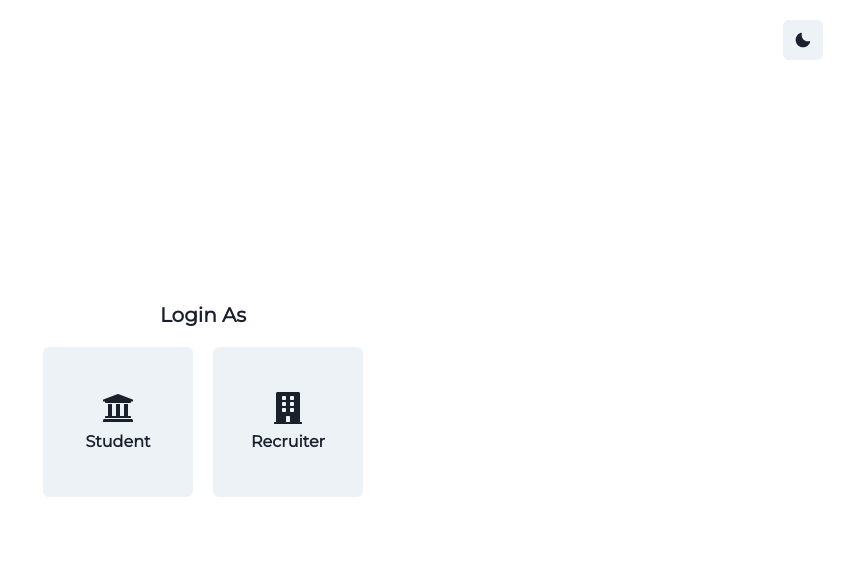
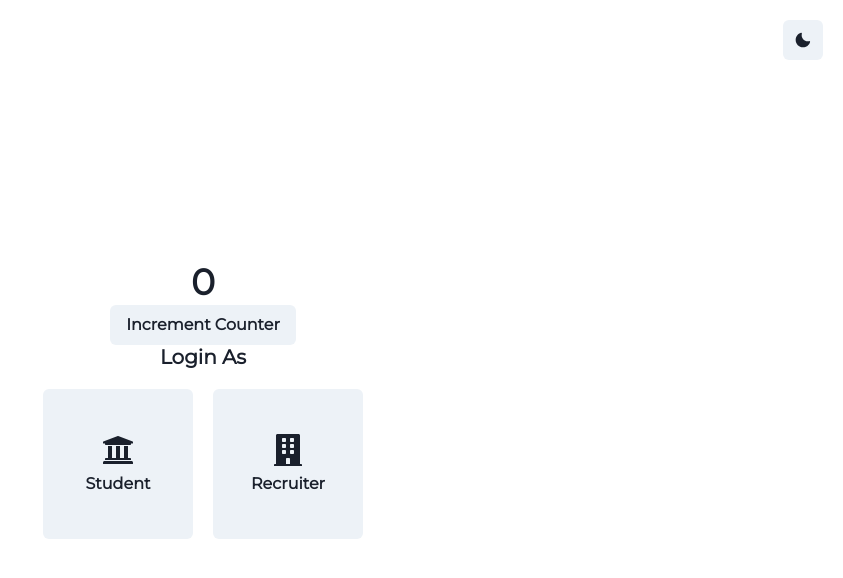
Before and after one commit to chandralegend/career-fair-platform, a Next.js app: page / in a window 1280 px wide. Shown: the top 578 px of the page, without its empty margins (437-1280 px from the left). Built offline with nearby package versions, Linux system fonts and the light colour scheme; no server answers.

Commit message:
state change test on deploy

```diff
--- a/lib/api.js
+++ b/lib/api.js
@@ -22,4 +22,13 @@ const getCompany = async (company_id) => {
 	}
 };
 
+const getWalkinInterviews = async () => {
+	try {
+		const walkinInterviews = await api.get("/interview/getwalkininterviews");
+		return walkinInterviews;
+	} catch (error) {
+		return error;
+	}
+};
+
 module.exports = { api, getStudent, getCompany };
--- a/pages/index.js
+++ b/pages/index.js
@@ -9,8 +9,10 @@ import {
 } from "@chakra-ui/react";
 import { MoonIcon, SunIcon } from "@chakra-ui/icons";
 import { StudentIcon, CompanyIcon } from "../components/icons";
+import { useState } from "react";
 
 const index = () => {
+	const [counter, setCounter] = useState(0);
 	const router = useRouter();
 	const { colorMode, toggleColorMode } = useColorMode();
 	return (
@@ -26,6 +28,10 @@ const index = () => {
 				/>
 			</Box>
 			<Flex alignItems='center' justifyContent='center' direction='column'>
+				<Heading>{counter}</Heading>
+				<Button onClick={() => setCounter(counter + 1)}>
+					Increment Counter
+				</Button>
 				<Heading size='md' mb={5}>
 					Login As
 				</Heading>
```
